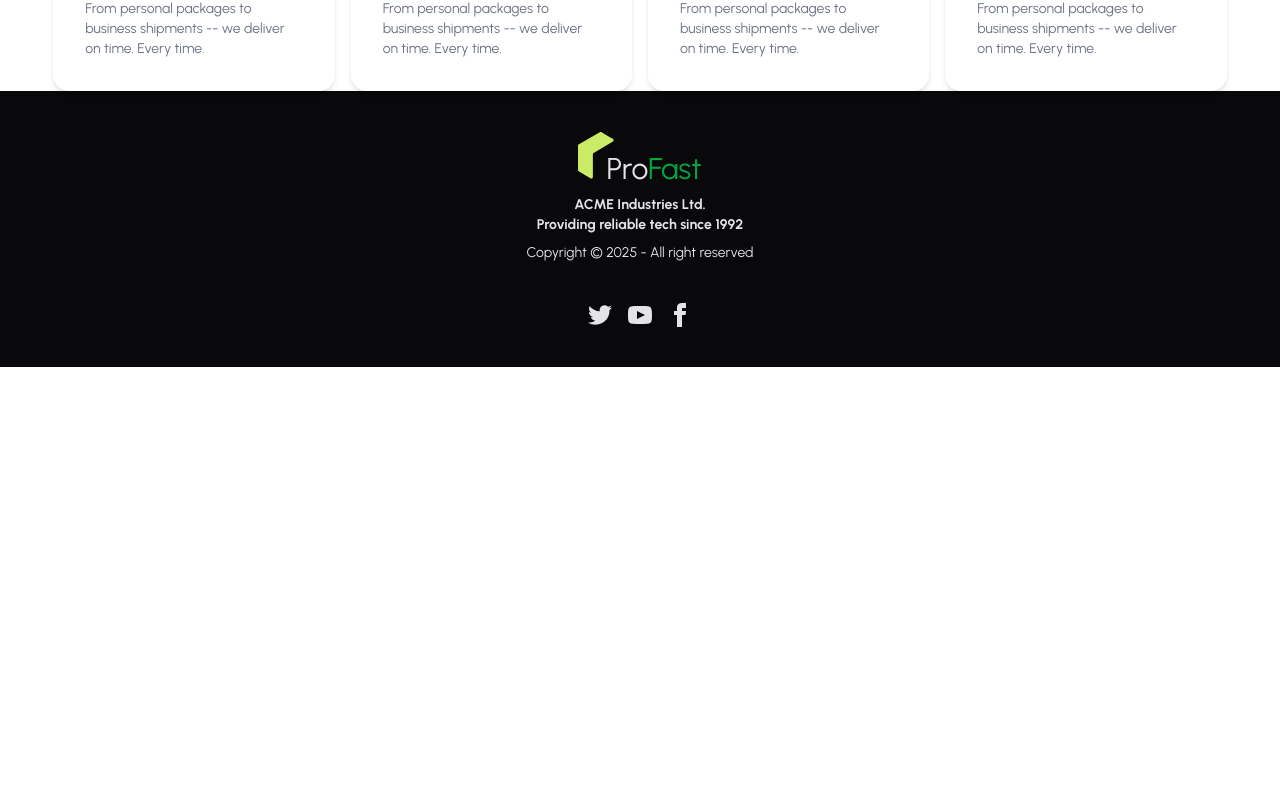
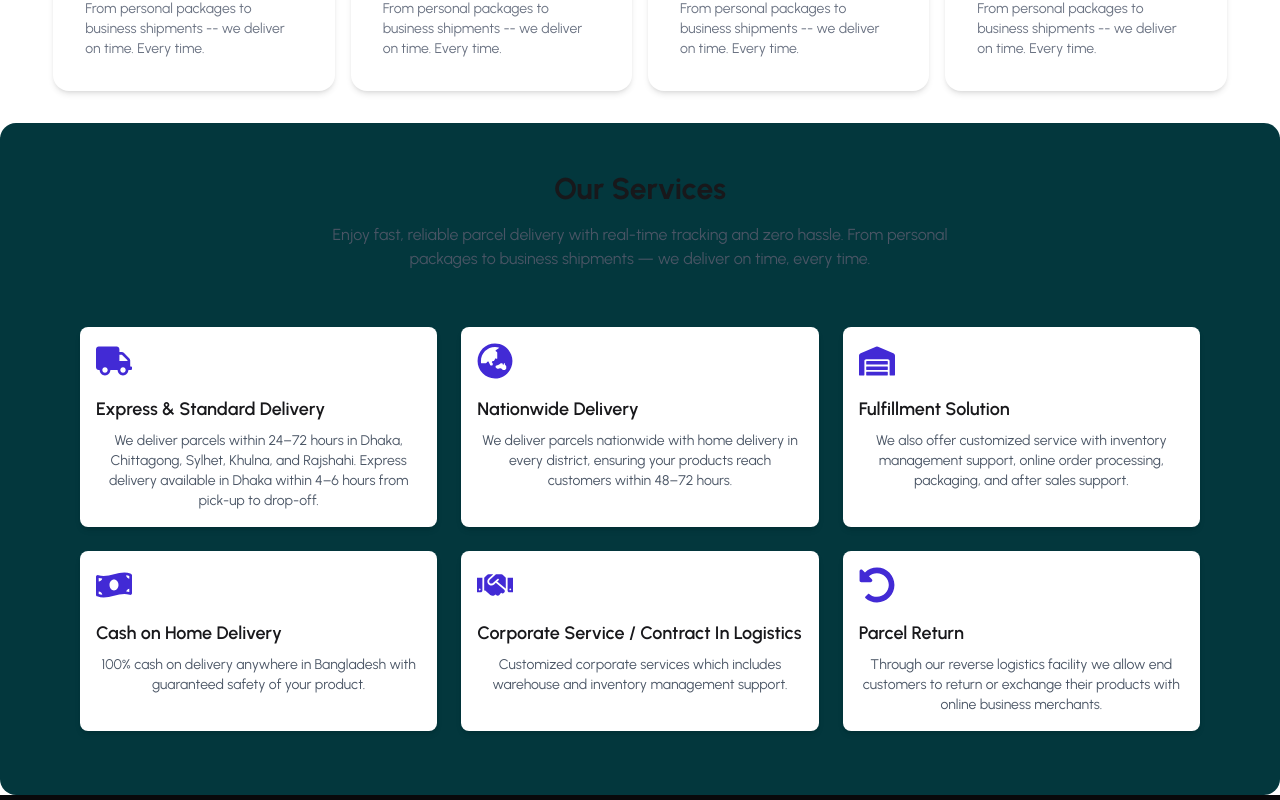
Before and after one commit to nahidkhan31/zap-shift-client, a React (Vite) app: page / in a window 1280 px wide. Shown: the part 880-1680 px from the top of the page. Before the commit the page ends 1247 px from the top, so only its background shows below. Built offline with nearby package versions, Linux system fonts and the light colour scheme.

Commit message:
added service section

```diff
--- a/package.json
+++ b/package.json
@@ -11,8 +11,10 @@
   },
   "dependencies": {
     "@tailwindcss/vite": "^4.1.13",
+    "aos": "^3.0.0-beta.6",
     "react": "^19.1.1",
     "react-dom": "^19.1.1",
+    "react-icons": "^5.5.0",
     "react-responsive-carousel": "^3.2.23",
     "react-router": "^7.8.2",
     "tailwindcss": "^4.1.13"
--- a/src/index.css
+++ b/src/index.css
@@ -7,5 +7,21 @@
   font-style: normal;
 }
 
+@plugin "daisyui/theme" {
+  name: "dark";
+  default: true;
+  --color-primary: #caeb66;
+  --color-secondary: teal;
+}
+
 @import "tailwindcss";
 @plugin "daisyui";
+
+.swiper-slide-active {
+  opacity: 1 !important;
+  transform: scale(1.05);
+  box-shadow: 0 0 20px rgba(0, 0, 0, 0.1);
+}
+.swiper-slide {
+  transition: all 0.3s ease;
+}
--- a/src/pages/Home/Home/Home.jsx
+++ b/src/pages/Home/Home/Home.jsx
@@ -1,12 +1,14 @@
 import React from "react";
 import Banner from "../Banner/Banner";
 import Banner2 from "../Banner2/Banner2";
+import Services from "../Services/Services";
 
 const Home = () => {
   return (
     <div>
       <Banner></Banner>
       <Banner2></Banner2>
+      <Services />
     </div>
   );
 };
--- /dev/null
+++ b/src/pages/Home/Services/ServiceCard.jsx
@@ -0,0 +1,16 @@
+import React from "react";
+
+const ServiceCard = ({ service }) => {
+  const { icon: Icon, title, description } = service;
+  return (
+    <div className="card bg-base-100 shadow-md hover:shadow-xl hover:bg-green-500 transition duration-300 p-4">
+      <div className="flex items-center text-primary text-4xl mb-4">
+        <Icon />
+      </div>
+      <h2 className="card-title text-lg font-semibold mb-2">{title}</h2>
+      <p className="text-sm text-gray-600">{description}</p>
+    </div>
+  );
+};
+
+export default ServiceCard;
--- /dev/null
+++ b/src/pages/Home/Services/Services.jsx
@@ -0,0 +1,74 @@
+import React from "react";
+import {
+  FaTruck,
+  FaGlobeAsia,
+  FaWarehouse,
+  FaMoneyBillWave,
+  FaHandshake,
+  FaUndoAlt,
+} from "react-icons/fa";
+import ServiceCard from "./ServiceCard";
+
+const serviceData = [
+  {
+    icon: FaTruck,
+    title: "Express & Standard Delivery",
+    description:
+      "We deliver parcels within 24–72 hours in Dhaka, Chittagong, Sylhet, Khulna, and Rajshahi. Express delivery available in Dhaka within 4–6 hours from pick-up to drop-off.",
+  },
+  {
+    icon: FaGlobeAsia,
+    title: "Nationwide Delivery",
+    description:
+      "We deliver parcels nationwide with home delivery in every district, ensuring your products reach customers within 48–72 hours.",
+  },
+  {
+    icon: FaWarehouse,
+    title: "Fulfillment Solution",
+    description:
+      "We also offer customized service with inventory management support, online order processing, packaging, and after sales support.",
+  },
+  {
+    icon: FaMoneyBillWave,
+    title: "Cash on Home Delivery",
+    description:
+      "100% cash on delivery anywhere in Bangladesh with guaranteed safety of your product.",
+  },
+  {
+    icon: FaHandshake,
+    title: "Corporate Service / Contract In Logistics",
+    description:
+      "Customized corporate services which includes warehouse and inventory management support.",
+  },
+  {
+    icon: FaUndoAlt,
+    title: "Parcel Return",
+    description:
+      "Through our reverse logistics facility we allow end customers to return or exchange their products with online business merchants.",
+  },
+];
+
+const Services = () => {
+  return (
+    <section
+      data-aos="fade-up"
+      className="rounded-2xl bg-[#03373D] py-12 px-4 md:px-8 lg:px-16 mt-8">
+      <div className="max-w-7xl mx-auto text-center">
+        <h2 className="text-3xl font-bold mb-4">Our Services</h2>
+        <p className="text-gray-600 mb-10 max-w-2xl mx-auto">
+          Enjoy fast, reliable parcel delivery with real-time tracking and zero
+          hassle. From personal packages to business shipments — we deliver on
+          time, every time.
+        </p>
+
+        <div className="grid gap-6 sm:grid-cols-2 lg:grid-cols-3 p-4">
+          {serviceData.map((service, index) => (
+            <ServiceCard key={index} service={service} />
+          ))}
+        </div>
+      </div>
+    </section>
+  );
+};
+
+export default Services;
```
Also changed, not shown: 1 other file (tests, documents, lock files or other folders).
